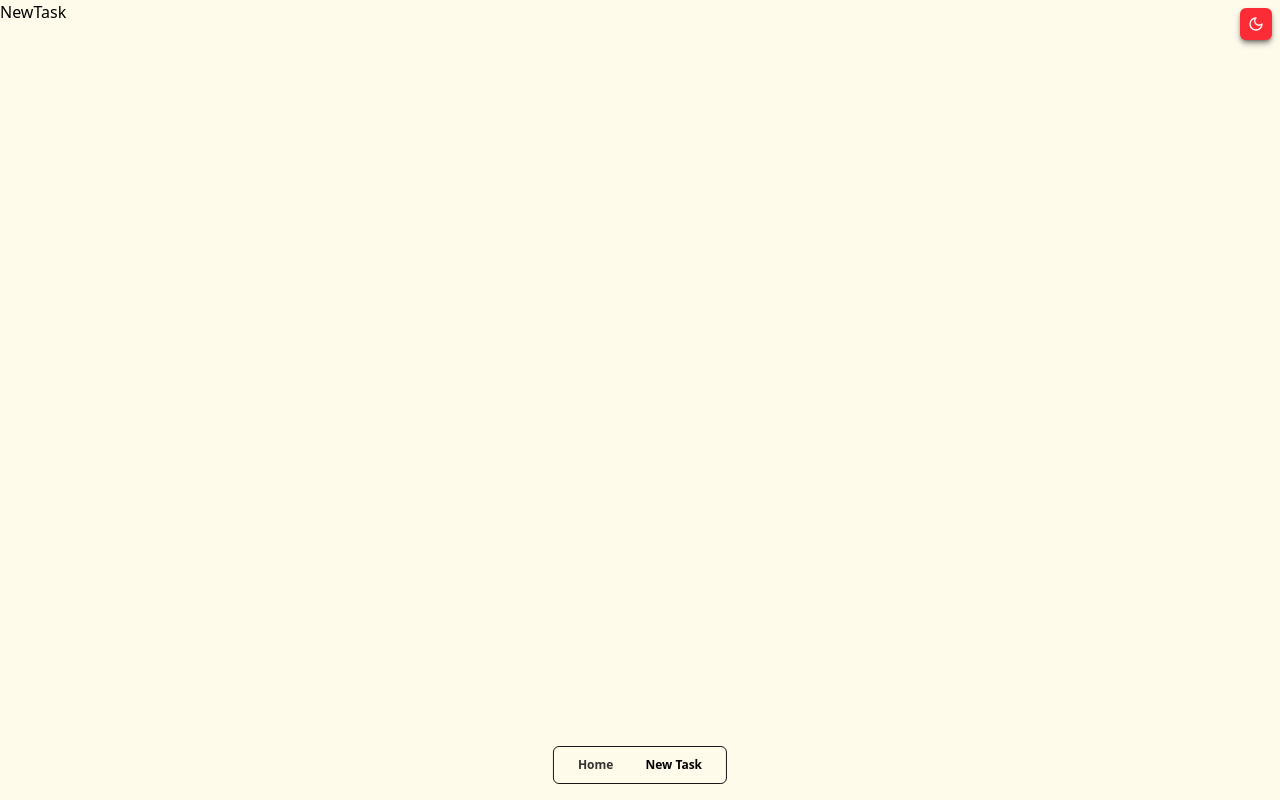
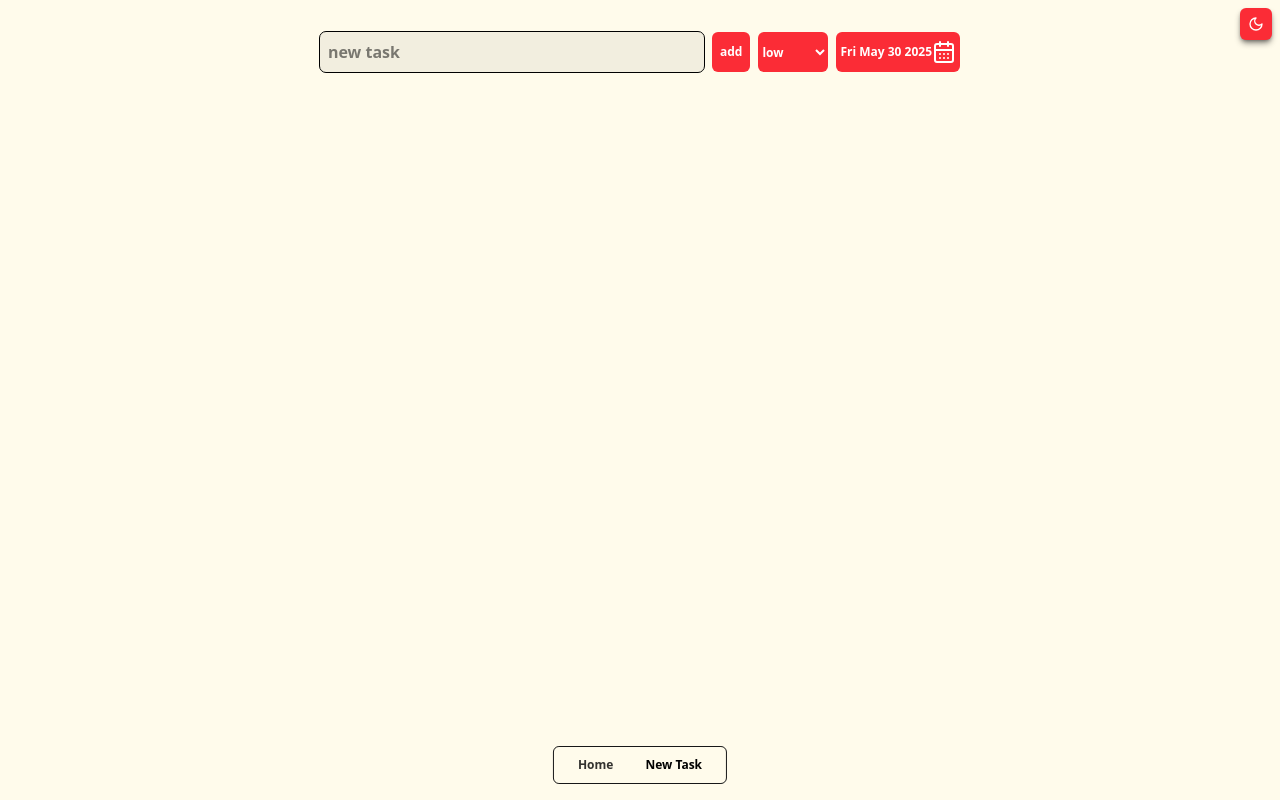
Before and after one commit to aboudev22/todolist, a React (Vite) app: page /newtask in a window 1280 px wide. Built offline with nearby package versions, Linux system fonts and the light colour scheme.

Commit message:
task provider & taskContext

```diff
--- a/src/Layout/MainLayout.tsx
+++ b/src/Layout/MainLayout.tsx
@@ -9,7 +9,6 @@ export default function MainLayout() {
   return (
     <div>
       <Button
-        text="switch theme"
         variant="red"
         onClick={() => {
           toggleTheme();
--- a/src/components/ui/Button.tsx
+++ b/src/components/ui/Button.tsx
@@ -7,13 +7,15 @@ export default function Button({
   onClick,
   className,
   children,
+  text,
 }: ButtonProps) {
   return (
     <button
       onClick={onClick}
+      type="button"
       className={clsx(className, buttonVariants({ variant }))}
     >
-      {children}
+      {children} {text}
     </button>
   );
 }
--- /dev/null
+++ b/src/context/TasksContext.tsx
@@ -0,0 +1,4 @@
+import { createContext } from "react";
+import type { TaskContextType } from "../types/types";
+
+export const TaskContext = createContext<TaskContextType | null>(null);
--- /dev/null
+++ b/src/context/TasksProvider.tsx
@@ -0,0 +1,39 @@
+import { useReducer, type ReactNode } from "react";
+import type { TaskActionType, TaskProps } from "../types/types";
+import { TaskContext } from "./TasksContext";
+
+const initialeState: TaskProps[] = [];
+
+function reducer(state: TaskProps[], action: TaskActionType): TaskProps[] {
+  switch (action.type) {
+    case "add":
+      return [
+        ...state,
+        {
+          description: action.payload.description,
+          finished: false,
+          id: Date.now(),
+          date: action.payload.date,
+        },
+      ];
+    case "remove":
+      return state.filter((tasks) => tasks.id !== action.payload);
+    case "toggle":
+      return state.map((task) =>
+        task.id === action.payload
+          ? { ...task, finished: !task.finished }
+          : task
+      );
+    default:
+      return state;
+  }
+}
+
+export default function TasksProvider({ children }: { children: ReactNode }) {
+  const [state, dispatch] = useReducer(reducer, initialeState);
+  return (
+    <TaskContext.Provider value={{ tasks: state, dispatch }}>
+      {children}
+    </TaskContext.Provider>
+  );
+}
--- /dev/null
+++ b/src/hooks/useTasks.ts
@@ -0,0 +1,8 @@
+import { useContext } from "react";
+import { TaskContext } from "../context/TasksContext";
+
+export default function useTasks() {
+  const context = useContext(TaskContext);
+  if (!context) throw new Error("useTheme must be used inside ThemeProvider");
+  return context;
+}
--- a/src/main.tsx
+++ b/src/main.tsx
@@ -4,13 +4,16 @@ import "./index.css";
 import App from "./App";
 import ThemeProvider from "./context/ThemeProvider";
 import { BrowserRouter } from "react-router-dom";
+import TasksProvider from "./context/TasksProvider";
 
 createRoot(document.getElementById("root")!).render(
   <StrictMode>
     <BrowserRouter>
-      <ThemeProvider>
-        <App />
-      </ThemeProvider>
+      <TasksProvider>
+        <ThemeProvider>
+          <App />
+        </ThemeProvider>
+      </TasksProvider>
     </BrowserRouter>
   </StrictMode>
 );
--- a/src/pages/Home.tsx
+++ b/src/pages/Home.tsx
@@ -1,7 +1,9 @@
 import clsx from "clsx";
-import { useEffect, useState } from "react";
+import { CalendarDays } from "lucide-react";
+import { useEffect, useRef, useState } from "react";
 
 export default function Home() {
+  const dateRef = useRef<HTMLInputElement | null>(null);
   const [selectedDate, setSelectedDate] = useState(new Date());
   const [focusDate, setFocusDate] = useState<Date[]>([]);
 
@@ -15,6 +17,20 @@ export default function Home() {
     setFocusDate(dates);
   }, [selectedDate]);
 
+  const handleDatePickedChange = (e: React.ChangeEvent<HTMLInputElement>) => {
+    setSelectedDate(() => {
+      const dateValue = e.target.value;
+      const newDate = dateValue ? new Date(dateValue) : new Date();
+      return newDate;
+    });
+  };
+
+  const triggerDatePicker = () => {
+    if (dateRef.current) {
+      dateRef.current.showPicker();
+    }
+  };
+
   const isSameDay = (d1: Date, d2: Date) =>
     d1.getDate() === d2.getDate() &&
     d1.getMonth() === d2.getMonth() &&
@@ -26,13 +42,10 @@ export default function Home() {
         "w-screen h-screen flex flex-col items-center dark:bg-neutral-900 bg-amber-50 p-4 transition-all duration-300"
       )}
     >
-      <nav className="flex gap-[1px]">
+      <nav className="flex items-center gap-[1px]">
         {focusDate.map((date, index) => (
           <div
-            onClick={() => {
-              setSelectedDate(date);
-              console.log(selectedDate);
-            }}
+            onClick={() => setSelectedDate(date)}
             key={index}
             className={clsx(
               "font-bold text-xs text-neutral-900 rounded-md p-2 cursor-pointer transition-all duration-300",
@@ -44,6 +57,21 @@ export default function Home() {
             {date.toDateString()}
           </div>
         ))}
+        <form
+          onClick={triggerDatePicker}
+          className="h-full flex justify-center items-center px-1 bg-black dark:bg-red-500 dark:border-white rounded-md"
+        >
+          <CalendarDays className="border-[1] rounded-md font-light stroke-2 text-red text-white cursor-pointer" />
+          <input
+            type="date"
+            ref={dateRef}
+            onChange={(e: React.ChangeEvent<HTMLInputElement>) =>
+              handleDatePickedChange(e)
+            }
+            value={selectedDate.toISOString().split("T")[0]}
+            className="absolute -z-50 opacity-0"
+          />
+        </form>
       </nav>
     </div>
   );
--- a/src/pages/NewTask.tsx
+++ b/src/pages/NewTask.tsx
@@ -1,9 +1,75 @@
-import React from "react";
+import clsx from "clsx";
+import Button from "../components/ui/Button";
+import { useRef, useState } from "react";
+import { CalendarDays } from "lucide-react";
 
 export default function NewTask() {
+  const [selectedDate, setSelectedDate] = useState(new Date());
+  const refForm = useRef<HTMLInputElement | null>(null);
+  const addTask = () => {};
+  const triggerDatePicker = () => {
+    if (refForm.current) {
+      refForm.current.showPicker();
+    }
+  };
+  const handleDatePickedChange = (e: React.ChangeEvent<HTMLInputElement>) => {
+    setSelectedDate(() => {
+      const dateValue = e.target.value;
+      const newDate = dateValue ? new Date(dateValue) : new Date();
+      return newDate;
+    });
+  };
   return (
-    <div className="dark:bg-neutral-900 bg-amber-50 w-screen h-screen">
-      NewTask
+    <div className="dark:bg-neutral-900 bg-amber-50 w-screen h-screen flex flex-col items-center pt-8">
+      <form className="gap-2 flex flex-col md:flex-row">
+        <input
+          type="text"
+          placeholder="new task"
+          className="bg-black/5 dark:bg-transparent font-bold outline-1 active:outline-1 dark:outline-red-500 p-2 rounded-md w-sm dark:text-white placeholder:dark:text-white"
+        />
+        <Button variant="red" text="add" onClick={addTask} />
+        <select
+          className={clsx(
+            "text-white font-bold text-xs h-full bg-red-500 rounded-md flex justify-center"
+          )}
+          name="priority"
+          id="priority"
+        >
+          <option className="text-black dark:text-white rounded-md" value="low">
+            low
+          </option>
+          <option
+            className="text-black dark:text-white rounded-md"
+            value="medium"
+          >
+            medium
+          </option>
+          <option
+            className="text-black dark:text-white rounded-md"
+            value="high"
+          >
+            high
+          </option>
+        </select>
+        <div
+          onClick={triggerDatePicker}
+          className="h-full flex justify-center items-center px-1 bg-red-500 dark:border-white rounded-md cursor-pointer"
+        >
+          <p className="text-white text-xs font-bold cursor-pointer">
+            {selectedDate.toDateString()}
+          </p>
+          <CalendarDays className="border-[1] rounded-md font-light stroke-2 text-red text-white cursor-pointer" />
+          <input
+            type="date"
+            ref={refForm}
+            onChange={(e: React.ChangeEvent<HTMLInputElement>) =>
+              handleDatePickedChange(e)
+            }
+            value={selectedDate.toISOString().split("T")[0]}
+            className="absolute -z-50 opacity-0"
+          />
+        </div>
+      </form>
     </div>
   );
 }
--- a/src/types/types.ts
+++ b/src/types/types.ts
@@ -17,4 +17,28 @@ type ButtonProps = {
   children?: ReactNode;
 } & VariantProps<typeof buttonVariants>;
 
-export type { ThemeProps, ButtonProps, ThemeType };
+type TaskProps = {
+  description: string;
+  finished: boolean;
+  date: Date;
+  id: number;
+};
+
+type TaskActionType =
+  | { type: "remove"; payload: number }
+  | { type: "toggle"; payload: number }
+  | { type: "add"; payload: TaskProps };
+
+type TaskContextType = {
+  tasks: TaskProps[];
+  dispatch: React.Dispatch<TaskActionType>;
+};
+
+export type {
+  ThemeProps,
+  ButtonProps,
+  ThemeType,
+  TaskProps,
+  TaskActionType,
+  TaskContextType,
+};
```
